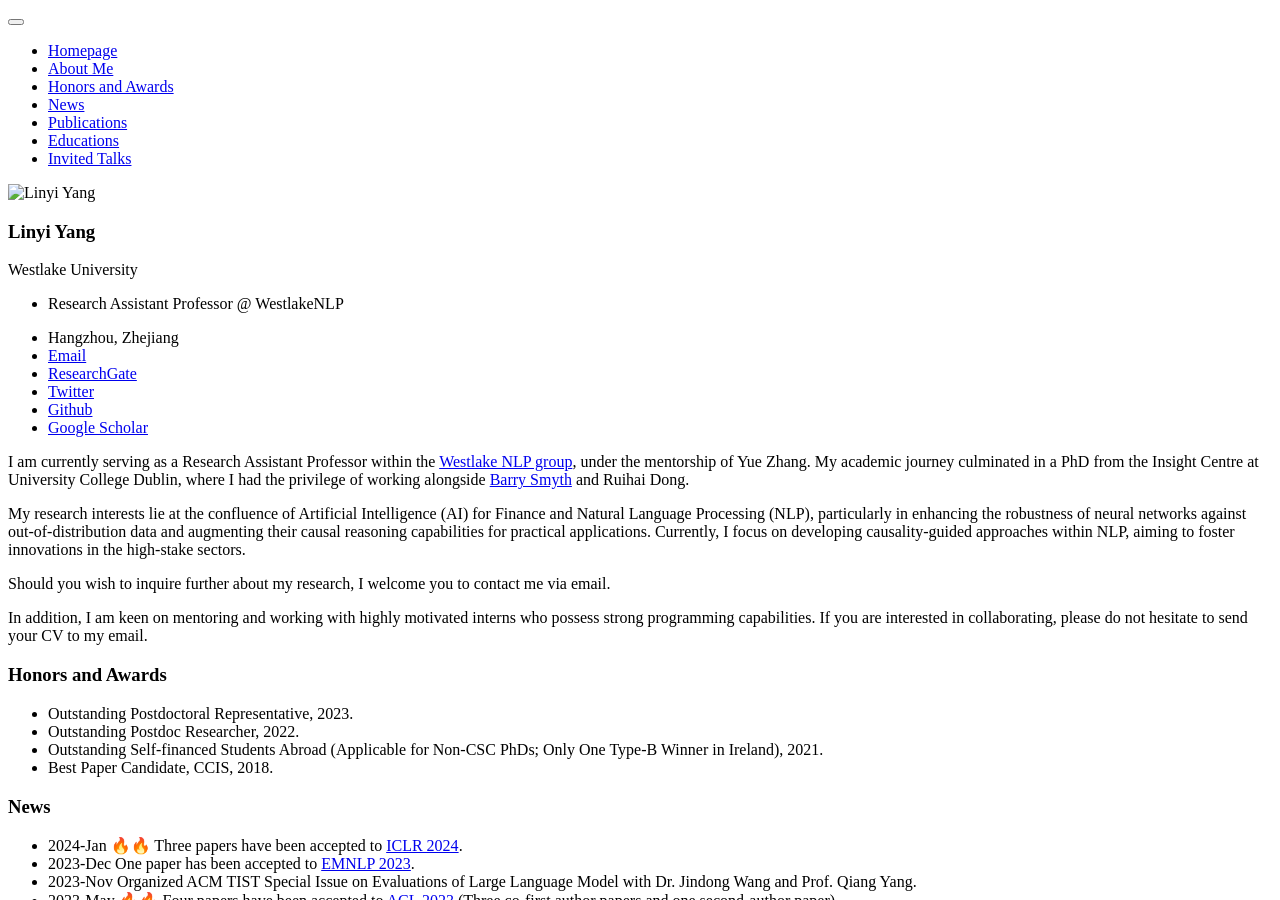
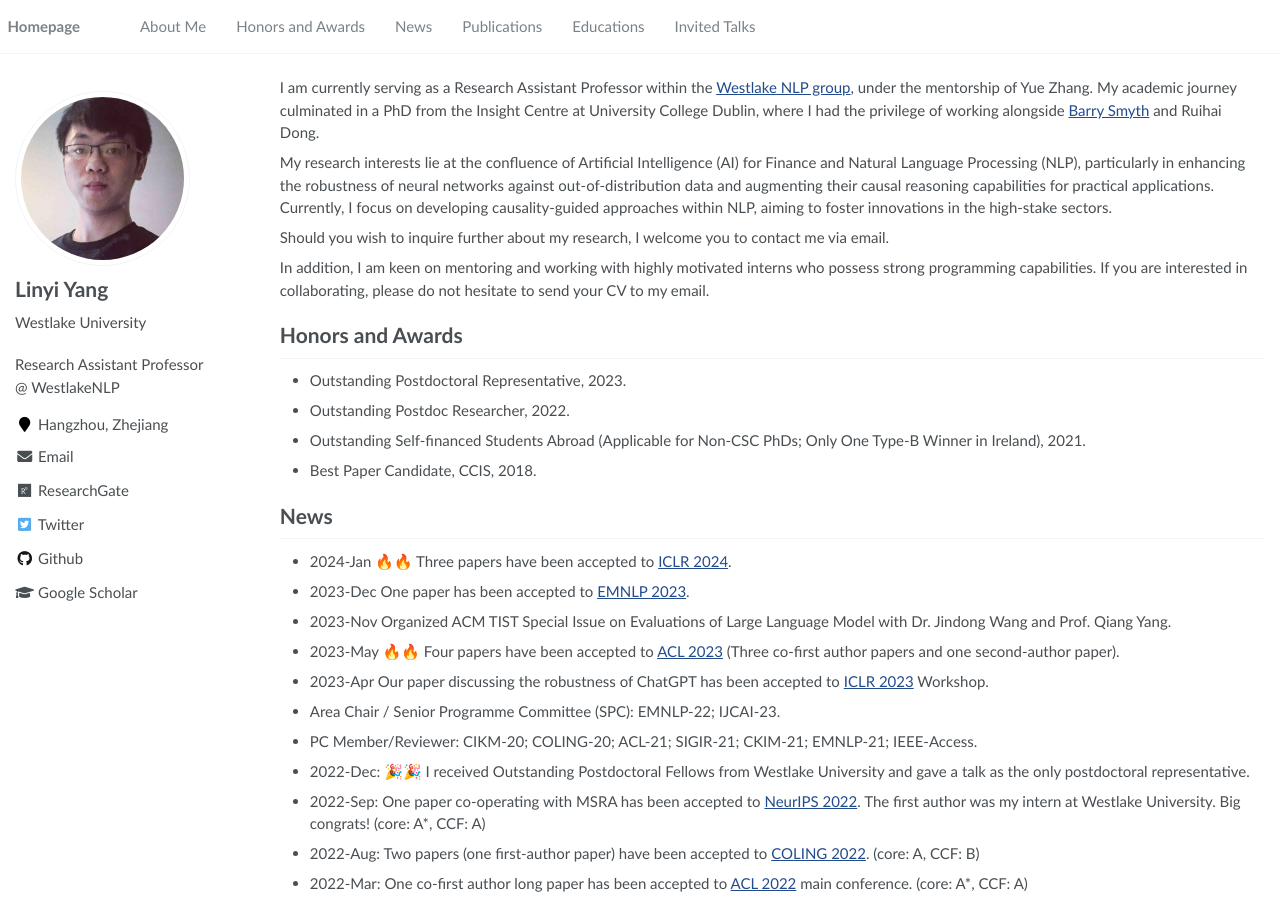
Before and after one commit to YangLinyi/yanglinyi.github.io, a Jekyll site: the page built from _pages/about.md, in a window 1280 px wide and 900 px high. Built offline with Jekyll 4.4.1, drawn with Linux system fonts in a browser that asks for light colours; our own code applies the rules of GitHub Pages for plain Markdown files.

Commit message:
Update about.md

```diff
--- a/_pages/about.md
+++ b/_pages/about.md
@@ -1,3 +1,22 @@
+---
+permalink: /
+title: ""
+excerpt: ""
+author_profile: true
+redirect_from:
+  - /about/
+  - /about.html
+---
+
+{% if site.google_scholar_stats_use_cdn %}
+{% assign gsDataBaseUrl = "https://cdn.jsdelivr.net/gh/" | append: site.repository | append: "@" %}
+{% else %}
+{% assign gsDataBaseUrl = "https://raw.githubusercontent.com/" | append: site.repository | append: "/" %}
+{% endif %}
+{% assign url = gsDataBaseUrl | append: "google-scholar-stats/gs_data_shieldsio.json" %}
+
+<span class='anchor' id='about-me'></span>
+
 I am currently serving as a Research Assistant Professor within the [Westlake NLP group](https://westlakenlp.netlify.app/), under the mentorship of Yue Zhang. My academic journey culminated in a PhD from the Insight Centre at University College Dublin, where I had the privilege of working alongside [Barry Smyth](https://people.ucd.ie/barry.smyth) and Ruihai Dong.
 
 My research interests lie at the confluence of Artificial Intelligence (AI) for Finance and Natural Language Processing (NLP), particularly in enhancing the robustness of neural networks against out-of-distribution data and augmenting their causal reasoning capabilities for practical applications. Currently, I focus on developing causality-guided approaches within NLP, aiming to foster innovations in the high-stake sectors.
```
